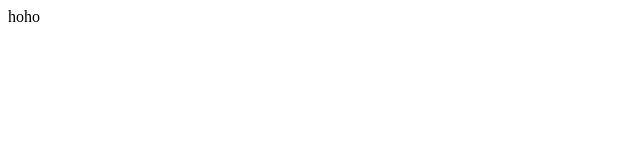
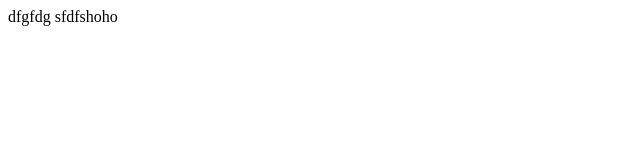
Before and after one commit to Bilgvvn02/ironman, a plain HTML site: page index.html in a window 1280 px wide. Shown: the whole page, without its empty margins (0-640 px from the left). Drawn offline with Linux system fonts and the light colour scheme.

```diff
--- a/index.html
+++ b/index.html
@@ -9,7 +9,7 @@
 </head>
 
 <body>
-    hoho
+dfgfdg    sfdfshoho
 </body>
 
 </html>
```
